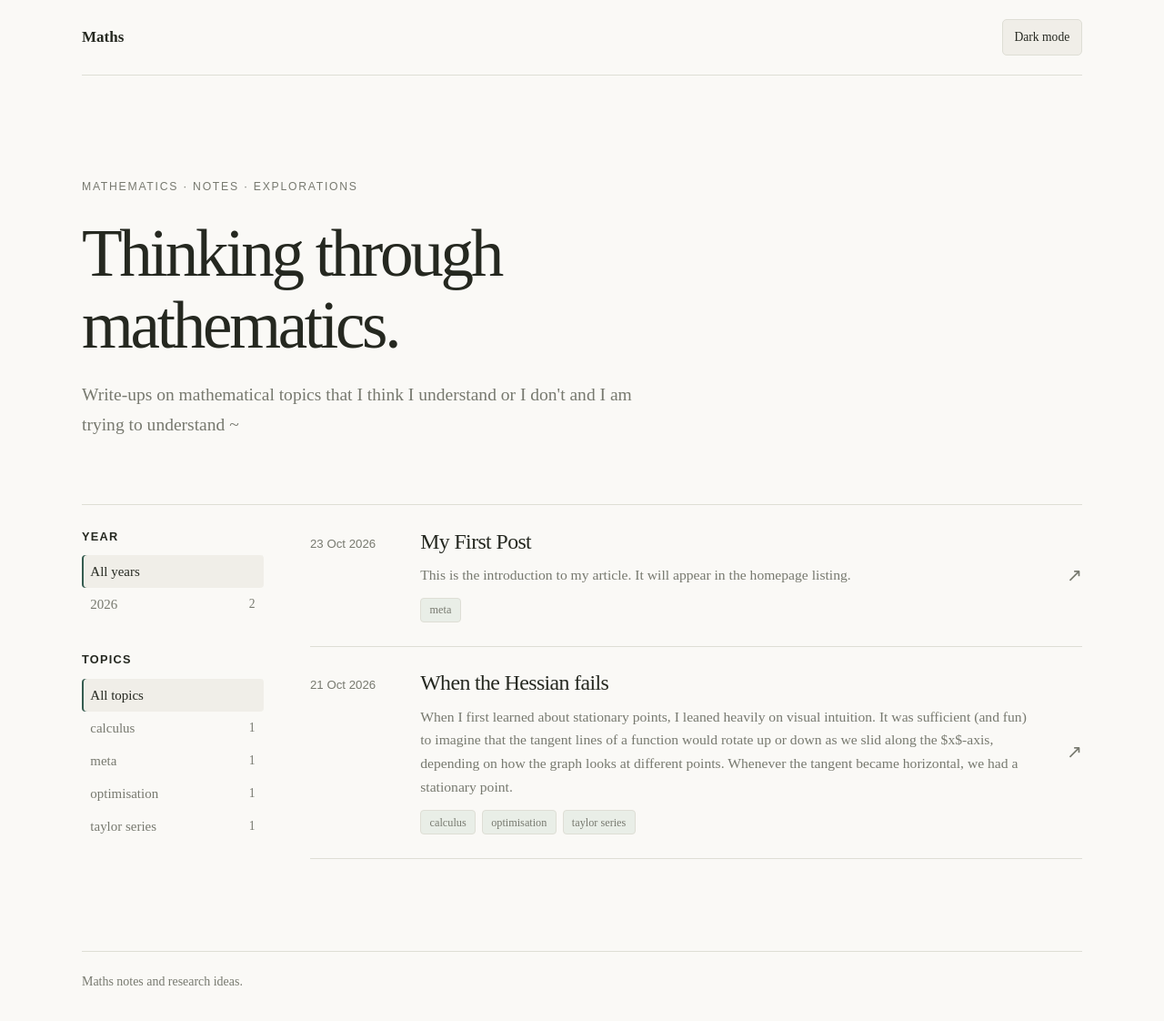
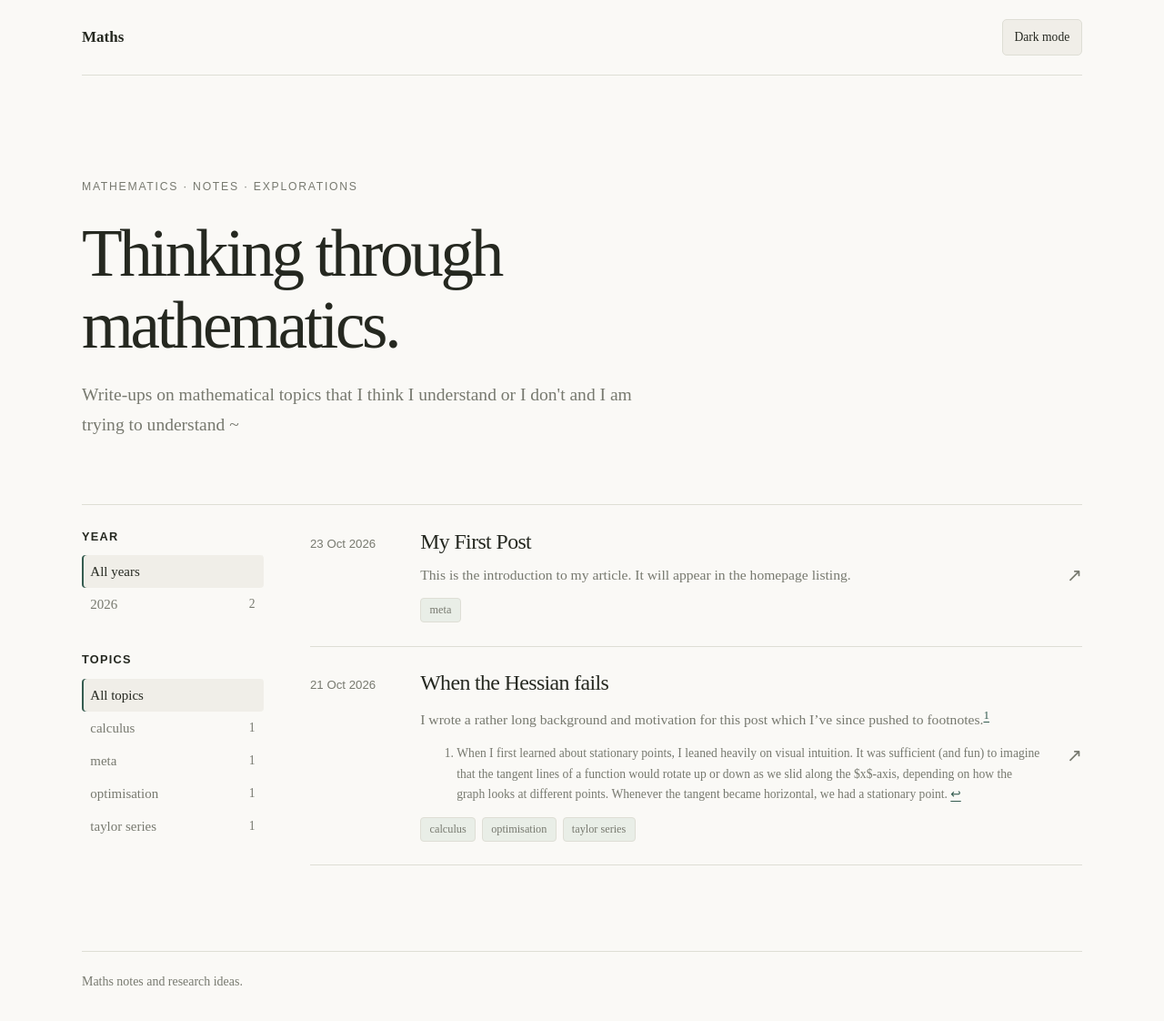
Before and after one commit to uselesstechjunks/maths, a Jekyll site: the page built from index.md, in a window 1280 px wide and 1125 px high. Shown: the top 1122 px of the window at 91% size. Built offline with Jekyll 4.4.1, drawn with Linux system fonts in a browser that asks for light colours; some web fonts are replaced; a script that is not in the unit is left out; part of the change alters nothing that is shown.

Commit message:
Update 2026-10-21-when-the-hessian-fails.md

```diff
--- a/_posts/2026-10-21-when-the-hessian-fails.md
+++ b/_posts/2026-10-21-when-the-hessian-fails.md
@@ -7,17 +7,8 @@ tags:
   - optimisation
   - taylor series
 ---
-When I first learned about stationary points, I leaned heavily on visual intuition. It was sufficient (and fun) to imagine that the tangent lines of a function would rotate up or down as we slid along the $x$-axis, depending on how the graph looks at different points. Whenever the tangent became horizontal, we had a stationary point.
+I wrote a rather long background and motivation for this post which I've since pushed to footnotes.[^1]
 
-A nice thing about these intuitions is that I never had to memorise the particulars. For example, the classification of stationary points involved the second derivative test. Fortunately for me, this one also had a visual explanation. When needed, I would call upon an image of a smooth-looking graph around its minimum and deduce that if we moved from left to right passing through the stationary point, the slope of the tangent must go from negative (leaning left) to $0$ and then to positive (leaning right). Therefore, the second derivative must be increasing in the positive direction of $x$, which implied that the correct test for a local minimum was $f^{\prime\prime}(x)>0$ (and $f^{\prime\prime}(x)<0$ for the maximum, by extension).
-
-The limitation of this animation-based mental reconstruction technique is that it is only as good as our imagination. It gets increasingly unreliable as things get subtle or as we move up in dimensions. As a concrete example of the subtle case, I could never explain (or, pay much attention to) the $f^{\prime\prime}(x)=0$ case, except for the trivial scenarios involving a constant $f(x)=c$ or an affine function $f(x)=mx+c$. These are trivial because the slope never changes in the entire domain. I never thought much about what happens at $x=0$ for $f(x)=x^4$, and whether or how it is different from $f(x)=x^3$.
-
-As for higher dimensions, even for $f:\mathbb{R}^2\to\mathbb{R}$, things became difficult. I did the best I could drawing on cues from 3Blue1Brown. I knew what positive eigenvalues were meant to do to the surface geometrically, or what the basis transformations did. But when I wanted to solve a problem, I couldn't remember whether $H(x,y)<0$ meant "saddle" or was it $>0$ (or $=0$). Worse still, I realised that I couldn't see a way to figure this out from the things that I knew.
-
-So here is an attempt to capture a slightly different approach that still lets me reconstruct the conditions without memorisation. I'll also take this one step further, involving notations that I haven't seen before. There might be a geometric view to this as well. But until I know more about quadratic or trilinear forms, this would have to do.
-
-### Truncating the Taylor series
 Let's assume that the function we're dealing with is continuously differentiable (see [[THIS POST]] for more details on continuous differentiability).
 
 To keep things simple, I'll start with the scalar case of $f:U\to\mathbb{R}$, where $U\subseteq\mathbb{R}$ is an open set.
@@ -47,7 +38,7 @@ y(x)&=f(a)+f'(a)(x-a) \\
 \end{aligned}
 $$
 
-which now looks to be in the more familiar form of a straight line passing through $(a, b)$ with a slope $m$. [^1]
+which now looks to be in the more familiar form of a straight line passing through $(a, b)$ with a slope $m$. [^2]
 
 $$
 y-b=m(x-a)
@@ -71,7 +62,17 @@ Note that in this entire discussion, we actually didn't need the function to be
 - what's happening there
 - third term in taylor series
 
-[^1]: Here is something I also wish I had known earlier. A slight rearrangement makes this into a general vector-form equation. The nice thing about that is that it extends to higher dimensions.
+[^1]: When I first learned about stationary points, I leaned heavily on visual intuition. It was sufficient (and fun) to imagine that the tangent lines of a function would rotate up or down as we slid along the $x$-axis, depending on how the graph looks at different points. Whenever the tangent became horizontal, we had a stationary point.
+
+    A nice thing about these intuitions is that I never had to memorise the particulars. For example, the classification of stationary points involved the second derivative test. Fortunately for me, this one also had a visual explanation. When needed, I would call upon an image of a smooth-looking graph around its minimum and deduce that if we moved from left to right passing through the stationary point, the slope of the tangent must go from negative (leaning left) to $0$ and then to positive (leaning right). Therefore, the second derivative must be increasing in the positive direction of $x$, which implied that the correct test for a local minimum was $f^{\prime\prime}(x)>0$ (and $f^{\prime\prime}(x)<0$ for the maximum, by extension).
+
+    The limitation of this animation-based mental reconstruction technique is that it is only as good as our imagination. It gets increasingly unreliable as things get subtle or as we move up in dimensions. As a concrete example of the subtle case, I could never explain (or, pay much attention to) the $f^{\prime\prime}(x)=0$ case, except for the trivial scenarios involving a constant $f(x)=c$ or an affine function $f(x)=mx+c$. These are trivial because the slope never changes in the entire domain. I never thought much about what happens at $x=0$ for $f(x)=x^4$, and whether or how it is different from $f(x)=x^3$.
+
+    As for higher dimensions, even for $f:\mathbb{R}^2\to\mathbb{R}$, things became difficult. I did the best I could drawing on cues from 3Blue1Brown. I knew what positive eigenvalues were meant to do to the surface geometrically, or what the basis transformations did. But when I wanted to solve a problem, I couldn't remember whether $H(x,y)<0$ meant "saddle" or was it $>0$ (or $=0$). Worse still, I realised that I couldn't see a way to figure this out from the things that I knew.
+
+    So here is an attempt to capture a slightly different approach that still lets me reconstruct the conditions without memorisation. I'll also take this one step further, involving notations that I haven't seen before. There might be a geometric view to this as well. But until I know more about quadratic or trilinear forms, this would have to do.
+
+[^2]: Here is something I also wish I had known earlier. A slight rearrangement makes this into a general vector-form equation. The nice thing about that is that it extends to higher dimensions.
 
     What is the vector form equation? Say, the line passes through the tip of the vector $\mathbf{r}_0$ (tail at origin). For any arbitrary vector $\mathbf{r}$, one can imagine the difference vector $\mathbf{r}-\mathbf{r}_0$ (tail at $\mathbf{r}_0$, tip at $\mathbf{r}$) to be the line. Let $\hat{\mathbf{n}}$ be a normal vector to this line (i.e. perpendicular). The equation in this form is essentially the orthogonality between these two vectors:
 
```
